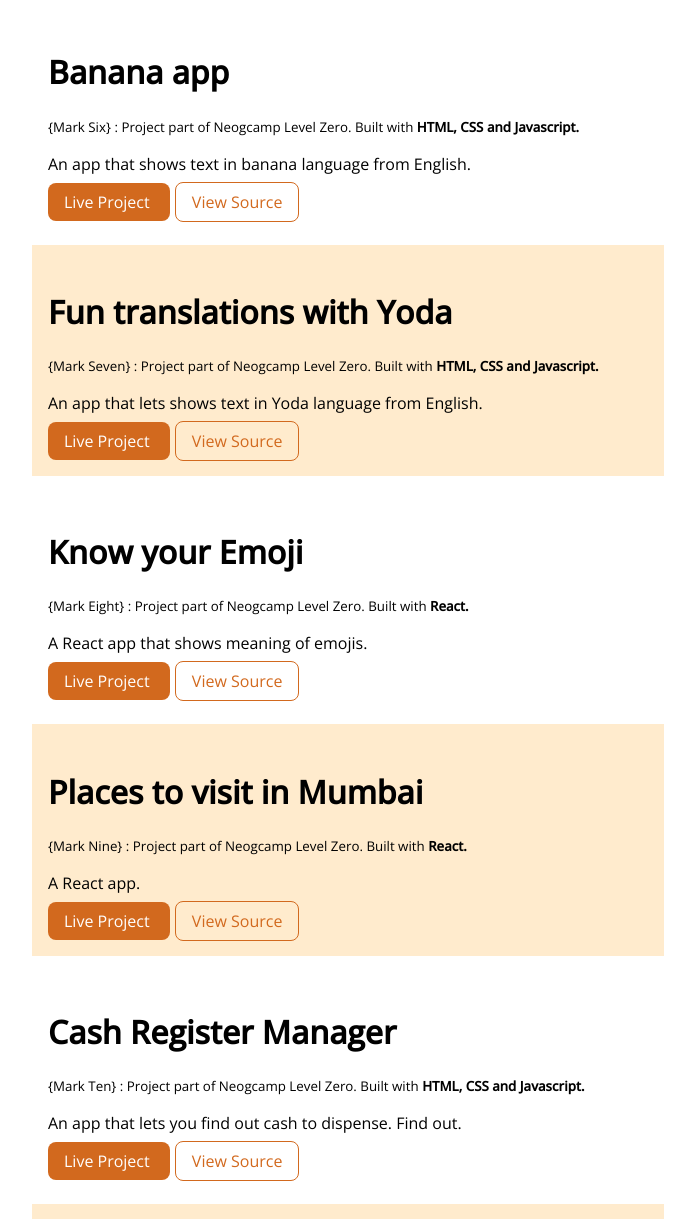
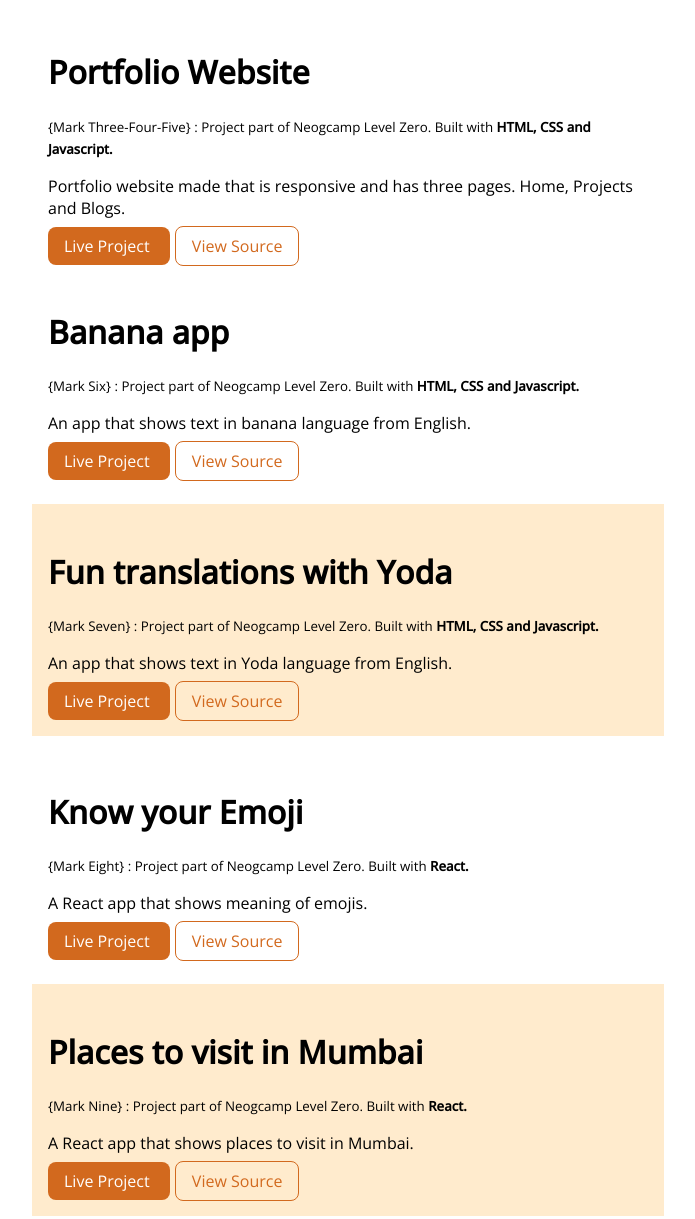
Before and after one commit to swapnilbawane/portfolio-final, a plain HTML site: page projects.html in a window 1280 px wide. Shown: the part 805-2024 px from the top of the page, without its empty margins (312-1007 px from the left). Drawn offline with nearby package versions, Linux system fonts and the light colour scheme.

Commit message:
portfolio website link added in projects page
description changed for few projects.

```diff
--- a/projects.html
+++ b/projects.html
@@ -70,6 +70,21 @@
 
         </li>
 
+        <li class="list-non-bullet paddingAdd">
+
+            <div class="container container-center">
+                    <h1> Portfolio Website </h1>
+                    <small> {Mark Three-Four-Five} : Project part of Neogcamp Level Zero. </small>
+                    <small> Built with <strong> HTML, CSS and Javascript.</strong> </small>
+                    <p> Portfolio website made that is responsive and has three pages. Home, Projects and Blogs. </p>
+
+                    <a class="link link-primary" href="https://swapnilbawane.netlify.app/" target="_blank"> Live Project </a>
+                    <a class="link link-secondary" href="https://github.com/swapnilbawane/portfolio-final" target="_blank"> View Source </a>
+                </div>
+
+        </li>
+
+
 
         <li class="list-non-bullet paddingAdd">
 
@@ -80,7 +95,7 @@
                     <p> An app that shows text in banana language from English. </p>
 
                     <a class="link link-primary" href="https://minionspeaksv1.netlify.app/" target="_blank"> Live Project </a>
-                    <a class="link link-secondary" href="https://github.com/swapnilbawane/minion-speaksv1   " target="_blank"> View Source </a>
+                    <a class="link link-secondary" href="https://github.com/swapnilbawane/minion-speaksv1" target="_blank"> View Source </a>
                 </div>
 
         </li>
@@ -93,7 +108,7 @@
                     <h1> Fun translations with Yoda </h1>
                     <small> {Mark Seven} : Project part of Neogcamp Level Zero. </small>
                     <small> Built with <strong> HTML, CSS and Javascript.</strong> </small>
-                    <p> An app that lets shows text in Yoda language from English. </p>
+                    <p> An app that shows text in Yoda language from English. </p>
 
                     <a class="link link-primary" href="https://yodaspeakv1.netlify.app/" target="_blank"> Live Project </a>
                     <a class="link link-secondary" href="https://github.com/swapnilbawane/yoda-speaksv1" target="_blank"> View Source </a>
@@ -123,7 +138,7 @@
                     <h1> Places to visit in Mumbai </h1>
                     <small> {Mark Nine} : Project part of Neogcamp Level Zero. </small>
                     <small> Built with <strong> React.</strong> </small>
-                    <p> A React app. </p>
+                    <p> A React app that shows places to visit in Mumbai. </p>
 
                     <a class="link link-primary" href="https://swapnilbawane.github.io/csb-233r2y/" target="_blank"> Live Project </a>
                     <a class="link link-secondary" href="https://github.com/swapnilbawane/react-placesv1" target="_blank"> View Source </a>
@@ -138,7 +153,7 @@
                     <h1> Cash Register Manager </h1>
                     <small> {Mark Ten} : Project part of Neogcamp Level Zero. </small>
                     <small> Built with <strong> HTML, CSS and Javascript.</strong> </small>
-                    <p> An app that lets you find out cash to dispense. Find out.   </p>
+                    <p> An app that lets you find cash to dispense. Calculate change using Cash Register manager.   </p>
 
                     <a class="link link-primary" href="https://cashregisterv1.netlify.app/" target="_blank"> Live Project </a>
                     <a class="link link-secondary" href="https://github.com/swapnilbawane/cash-registerv1" target="_blank"> View Source </a>
@@ -152,7 +167,7 @@
                     <h1> Is your Birthday Lucky? </h1>
                     <small> {Mark Eleven} : Project part of Neogcamp Level Zero. </small>
                     <small> Built with <strong> HTML, CSS and Javascript.</strong> </small>
-                    <p> Is your birthday lucky? Find out.   </p>
+                    <p> Is your birthday lucky? Find out by entering your birthday.   </p>
 
                     <a class="link link-primary" href="https://birthdayluckyv1.netlify.app/" target="_blank"> Live Project </a>
                     <a class="link link-secondary" href="https://github.com/swapnilbawane/birthday-luckyv1" target="_blank"> View Source </a>
```
